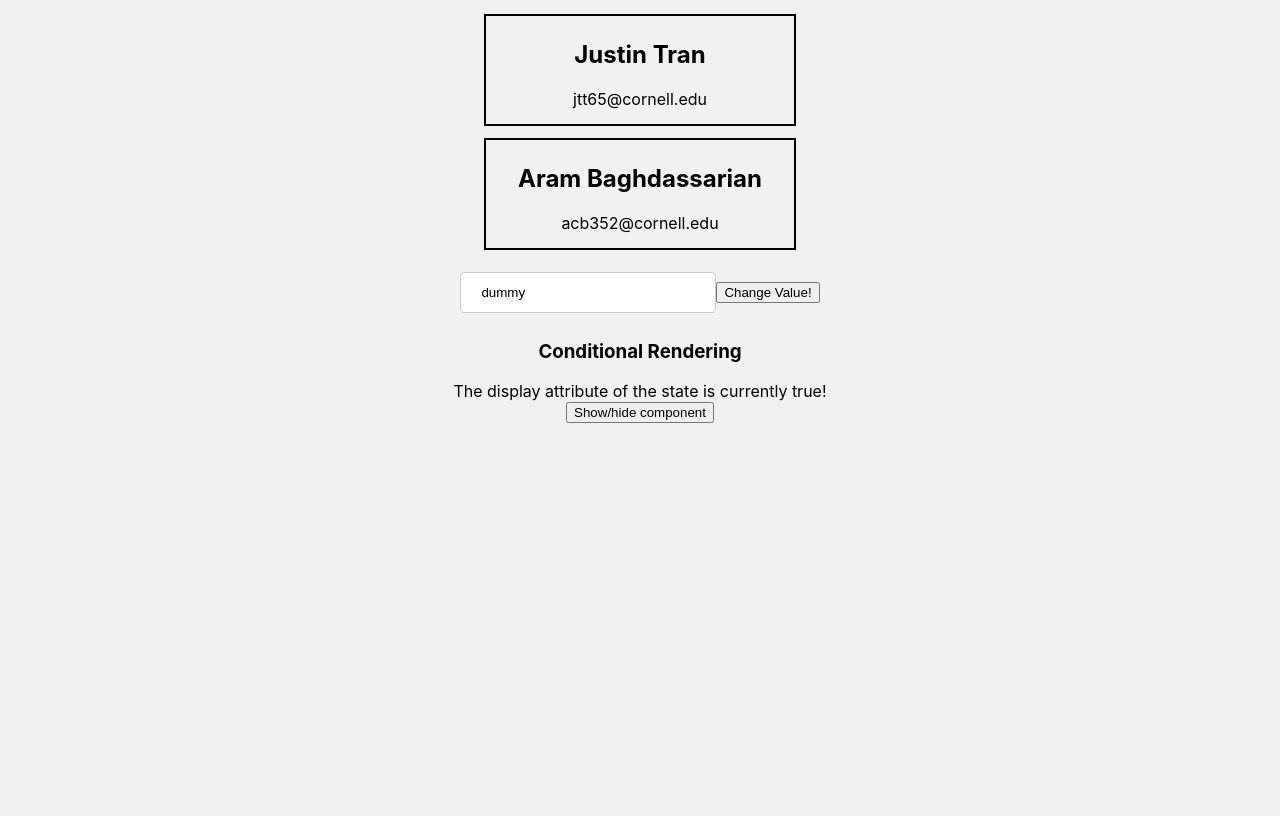
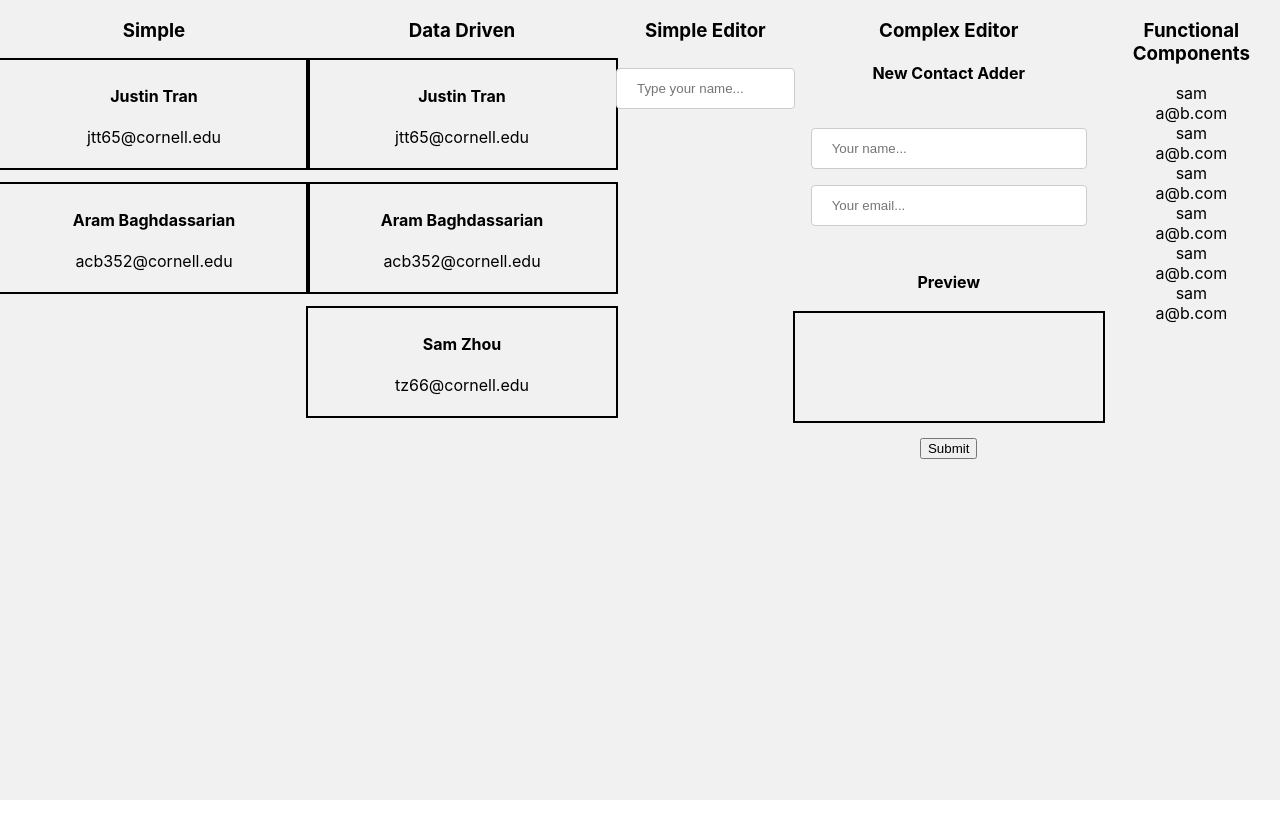
Before and after one commit to cornell-dti/web-dev-class-sp19, a React (Create React App) app in the folder Lecture Code/lecture4demo/: page / in a window 1280 px wide. Built offline with nearby package versions, Linux system fonts and the light colour scheme.

Commit message:
Added functional component examples

```diff
--- a/Lecture Code/lecture4demo/src/App.jsx
+++ b/Lecture Code/lecture4demo/src/App.jsx
@@ -4,13 +4,14 @@ import DataDrivenApp from './DataDrivenApp';
 import ContactCardAdder from './ContactCardAdder';
 import SimpleEditor from './SimpleEditor';
 import styles from './App.module.css'
+import FunctionalComponentExamples from './FunctionalComponentExamples';
 
 export default class App extends Component {
   render() {
     return (
       <div className={styles.App} >
         <div>
-          <h3 style={{marginTop: '0', paddingTop: '1em'}}>Simple</h3>
+          <h3 style={{ marginTop: '0', paddingTop: '1em' }}>Simple</h3>
           <SimpleApp />
         </div>
         <div>
@@ -25,6 +26,10 @@ export default class App extends Component {
           <h3>Complex Editor</h3>
           <ContactCardAdder />
         </div>
+        <div>
+          <h3>Functional Components</h3>
+          <FunctionalComponentExamples />
+        </div>
         {/* coding challenge: connect data driven app with contact card adder */}
       </div>
     )
--- /dev/null
+++ b/Lecture Code/lecture4demo/src/FunctionalComponentExamples.jsx
@@ -0,0 +1,129 @@
+import React, { Component } from 'react';
+
+/*
+ * We first write a class component to see how we can convert it into functional components.
+ */
+
+class ContactCardClassComponent extends Component {
+  render() {
+    const { name, email } = this.props;
+    return (
+      <div>
+        <div>{name}</div>
+        <div>{email}</div>
+      </div>
+    );
+  }
+}
+
+/*
+ * A functional component does not have state.
+ * Usually, when you see some class component that only have render() method,
+ * it's a sign that you can convert it into functional component.
+ *
+ * Conversion Step:
+ * 1. Copy-paste the render function below, and change the function name.
+ * 2. Replace all 'this.props' with 'props'.
+ * 3. Add props to the function parameter, and add keyword 'function' before the method name.
+ */
+
+/*
+ * After step 1:
+ * Note: this code won't work.
+ *
+ * ContactCardFunctionalComponent() {
+ *   const { name, email } = this.props;
+ *   return (
+ *     <div>
+ *       <div>{name}</div>
+ *       <div>{email}</div>
+ *     </div>
+ *   );
+ * }
+ */
+
+/*
+ * After step 2:
+ * Note: this code won't work.
+ *
+ * ContactCardFunctionalComponent() {
+ *   const { name, email } = props;
+ *   return (
+ *     <div>
+ *       <div>{name}</div>
+ *       <div>{email}</div>
+ *     </div>
+ *   );
+ * }
+ */
+
+/*
+ * After step 3:
+ * Note: this code works.
+ */
+
+function ContactCardFunctionalComponent(props) {
+  const { name, email } = props;
+  return (
+    <div>
+      <div>{name}</div>
+      <div>{email}</div>
+    </div>
+  );
+}
+
+/*
+ * A functional component is just a normal js function.
+ * Therefore, you can also write it as an arrow function, or use destructing syntax.
+ * These variants are shown below.
+ */
+
+function ContactCardFunctionalComponent2({ name, email }) {
+  return (
+    <div>
+      <div>{name}</div>
+      <div>{email}</div>
+    </div>
+  );
+}
+
+const ContactCardFunctionalComponent3 = (props) => {
+  const { name, email } = props;
+  return (
+    <div>
+      <div>{name}</div>
+      <div>{email}</div>
+    </div>
+  );
+}
+
+const ContactCardFunctionalComponent4 = ({ name, email }) => {
+  return (
+    <div>
+      <div>{name}</div>
+      <div>{email}</div>
+    </div>
+  );
+}
+
+const ContactCardFunctionalComponent5 = ({ name, email }) => (
+  <div>
+    <div>{name}</div>
+    <div>{email}</div>
+  </div>
+);
+
+/*
+ * We can directly export default a functional component like this.
+ */
+export default () => (
+  <div>
+    <ContactCardClassComponent name="sam" email="a@b.com" />
+    <ContactCardFunctionalComponent name="sam" email="a@b.com" />
+    <ContactCardFunctionalComponent2 name="sam" email="a@b.com" />
+    <ContactCardFunctionalComponent3 name="sam" email="a@b.com" />
+    <ContactCardFunctionalComponent4 name="sam" email="a@b.com" />
+    <ContactCardFunctionalComponent5 name="sam" email="a@b.com" />
+    {/* in general, you should not name your components in this way. */}
+  </div>
+);
--- a/Lecture Code/lecture4demo/src/index.js
+++ b/Lecture Code/lecture4demo/src/index.js
@@ -2,10 +2,10 @@ import React from 'react';
 import ReactDOM from 'react-dom';
 import './index.css';
 import App from './App';
-import AppNoComponents from './AppNoComponents';
+// import AppNoComponents from './AppNoComponents';
 import * as serviceWorker from './serviceWorker';
 
-ReactDOM.render(<AppNoComponents />, document.getElementById('root'));
+ReactDOM.render(<App />, document.getElementById('root'));
 
 // If you want your app to work offline and load faster, you can change
 // unregister() to register() below. Note this comes with some pitfalls.
```
